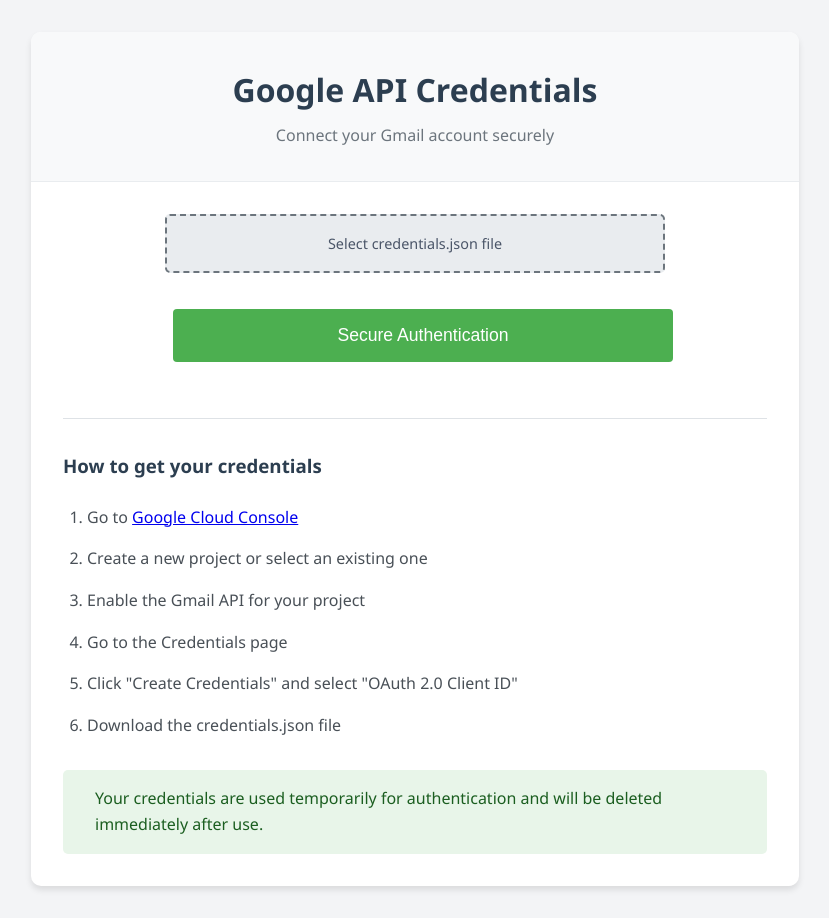
After one commit to amiralisahraei/django-llm-mail, a Django app: page /upload-credentials/ in a window 1280 px wide. The commit adds this page. Shown: the whole page, without its empty margins (225-1054 px from the left). Run offline with Django 5.2, Linux system fonts and the light colour scheme; the visitor is signed in with stand-in values (Sample User, id 1).

Commit message:
Add OAuth 2.0 authorization process for each user

```diff
--- a/globalstaticfiles/myglobal.css
+++ b/globalstaticfiles/myglobal.css
@@ -421,3 +421,112 @@ body {
   margin-top: 0.5rem;
   display: block;
 }
+
+.upload-container {
+  max-width: 800px;
+  margin: 2rem auto;
+  padding: 0 1rem;
+}
+
+.upload-card {
+  background: white;
+  border-radius: 10px;
+  box-shadow: 0 4px 6px rgba(0, 0, 0, 0.1);
+  overflow: hidden;
+}
+
+.card-header {
+  background: #f8f9fa;
+  padding: 2rem;
+  text-align: center;
+  border-bottom: 1px solid #e9ecef;
+}
+
+.card-header h2 {
+  color: #2c3e50;
+  margin: 0;
+  font-size: 2rem;
+}
+
+.subtitle {
+  color: #6c757d;
+  margin-top: 0.5rem;
+}
+
+.card-body {
+  padding: 2rem;
+}
+
+.credentials-form {
+  max-width: 500px;
+  margin: 0 auto 2rem;
+}
+
+.file-upload-label {
+  display: block;
+  padding: 1rem;
+  background: #e9ecef;
+  border: 2px dashed #6c757d;
+  border-radius: 5px;
+  text-align: center;
+  cursor: pointer;
+  transition: all 0.3s ease;
+}
+
+.file-upload-label:hover {
+  background: #dee2e6;
+  border-color: #0d6efd;
+}
+
+.file-input {
+  display: none;
+}
+
+.file-name {
+  margin-top: 0.5rem;
+  text-align: center;
+  color: #495057;
+}
+
+.btn-large {
+  width: 100%;
+  padding: 1rem;
+  margin-top: 1rem;
+  font-size: 1.1rem;
+}
+
+.help-section {
+  margin-top: 3rem;
+  padding-top: 2rem;
+  border-top: 1px solid #dee2e6;
+}
+
+.setup-steps {
+  padding-left: 1.5rem;
+  margin: 1.5rem 0;
+}
+
+.setup-steps li {
+  margin-bottom: 1rem;
+  color: #495057;
+}
+
+.security-note {
+  display: flex;
+  align-items: center;
+  gap: 1rem;
+  padding: 1rem;
+  background: #e8f5e9;
+  border-radius: 5px;
+  margin-top: 2rem;
+}
+
+.security-note i {
+  color: #2e7d32;
+  font-size: 1.5rem;
+}
+
+.security-note p {
+  margin: 0;
+  color: #1b5e20;
+}
--- /dev/null
+++ b/gmail_categorization_app/templates/upload_credentials.html
@@ -0,0 +1,57 @@
+{% extends "base.html" %}
+
+{% block content %}
+<div class="upload-container">
+    <div class="upload-card">
+        <div class="card-header">
+            <h2><i class="fas fa-key"></i> Google API Credentials</h2>
+            <p class="subtitle">Connect your Gmail account securely</p>
+        </div>
+
+        <div class="card-body">
+            <form method="post" enctype="multipart/form-data" class="credentials-form" action="{% url 'upload_credentials' %}">
+                {% csrf_token %}
+                <div class="form-group">
+                    <label for="credentials" class="file-upload-label">
+                        <i class="fas fa-file-upload"></i>
+                        <span>Select credentials.json file</span>
+                    </label>
+                    <input type="file"
+                           name="credentials"
+                           id="credentials"
+                           accept=".json"
+                           required
+                           class="file-input"
+                           onchange="updateFileName(this)">
+                    <div id="file-name" class="file-name"></div>
+                </div>
+                <button type="submit" class="btn btn-primary btn-large">
+                    <i class="fas fa-lock"></i> Secure Authentication
+                </button>
+            </form>
+
+            <div class="help-section">
+                <h3>How to get your credentials</h3>
+                <ol class="setup-steps">
+                    <li>Go to <a href="https://console.cloud.google.com" target="_blank" rel="noopener">Google Cloud Console</a></li>
+                    <li>Create a new project or select an existing one</li>
+                    <li>Enable the Gmail API for your project</li>
+                    <li>Go to the Credentials page</li>
+                    <li>Click "Create Credentials" and select "OAuth 2.0 Client ID"</li>
+                    <li>Download the credentials.json file</li>
+                </ol>
+                <div class="security-note">
+                    <i class="fas fa-shield-alt"></i>
+                    <p>Your credentials are used temporarily for authentication and will be deleted immediately after use.</p>
+                </div>
+            </div>
+        </div>
+    </div>
+</div>
+<script>
+function updateFileName(input) {
+    const fileName = input.files[0]?.name || '';
+    document.getElementById('file-name').textContent = fileName;
+}
+</script>
+{% endblock %}
--- a/gmail_categorization_app/urls.py
+++ b/gmail_categorization_app/urls.py
@@ -1,5 +1,8 @@
 from django.urls import path
-from .views import main, signup, gmail_categorization, dashboard, login_view
+from .views import (
+    main, signup, gmail_categorization,
+    dashboard, login_view, gmail_auth, gmail_callback, upload_credentials
+)
 from django.contrib.auth import views as auth_views
 
 urlpatterns = [
@@ -9,4 +12,8 @@ urlpatterns = [
     path('logout/', auth_views.LogoutView.as_view(next_page='login'), name='logout'),
     path('profile/', dashboard, name='user_profile'),
     path('gmail_categorization/', gmail_categorization, name='gmail_categorization'),
+    path('gmail/auth/', gmail_auth, name='gmail_auth'),
+    path('gmail/callback/', gmail_callback, name='gmail_callback'),
+    path('upload-credentials/', upload_credentials, name='upload_credentials'),
+
 ]
--- a/gmail_categorization_app/views.py
+++ b/gmail_categorization_app/views.py
@@ -1,16 +1,27 @@
+import os
+import pickle
+import tempfile
 from django.shortcuts import render, redirect
-from django.http import HttpResponse
 from django.contrib import messages
 from django.contrib.auth.decorators import login_required
 from django.contrib.auth import authenticate, login, get_user_model
 from django.contrib.auth.forms import AuthenticationForm
+from google_auth_oauthlib.flow import Flow
+from django.urls import reverse
 from .forms import CustomUserCreationForm
-from .models import EmailMessage
+from .models import EmailMessage, UserGoogleAuth
+from django.utils import timezone
+from google.auth.transport.requests import Request
+import logging
 from gmail_categorization_app.categorization.app import main as categorize_main
+
+logger = logging.getLogger(__name__)
+
 
 def main(request):
     """Render the main page."""
     return render(request, 'main.html')
+
 
 def login_view(request):
     """Handle user login with specific error messages."""
@@ -21,7 +32,6 @@ def login_view(request):
         username = request.POST.get('username', '').strip()
         password = request.POST.get('password', '').strip()
 
-        # Field validation - check empty fields first
         if not username or not password:
             if not username and not password:
                 messages.error(request, 'Please enter both username and password.')
@@ -29,26 +39,20 @@ def login_view(request):
                 messages.error(request, 'Please enter your username.')
             else:
                 messages.error(request, 'Please enter your password.')
-
         else:
-            # Authenticate user only if both fields are provided
             user = authenticate(request, username=username, password=password)
-            if user is not None:
+            if user:
                 login(request, user)
                 return redirect('user_profile')
             else:
-                # Check if user exists
-                User = get_user_model()
-                user_exists = User.objects.filter(username=username).exists()
+                user_exists = get_user_model().objects.filter(username=username).exists()
                 if user_exists:
                     messages.error(request, 'Incorrect password. Please try again.')
                 else:
                     messages.error(request, 'Username not found. Please check your username or sign up.')
 
-    return render(request, 'registration/login.html', {
-        'form': form,
-        'username': username,
-    })
+    return render(request, 'registration/login.html', {'form': form, 'username': username})
+
 
 def signup(request):
     """Handle user sign-up with email field."""
@@ -62,16 +66,152 @@ def signup(request):
         form = CustomUserCreationForm()
     return render(request, 'registration/signup.html', {'form': form})
 
+
 @login_required(login_url='login')
 def dashboard(request):
-    """Render the merged dashboard with user profile info and email list."""
-    user_email = request.user.email
-    emails = EmailMessage.objects.filter(user_email=user_email).order_by('-received_at')
-    return render(request, 'user_profile.html', {'user': request.user, 'emails': emails})
+    """Render the dashboard with user profile info and email list."""
+    emails = EmailMessage.objects.filter(user_email=request.user.email).order_by('received_at')
+    user_has_gmail_auth = UserGoogleAuth.objects.filter(user=request.user).exists()
+    context = {
+        'user': request.user,
+        'emails': emails,
+        'user_has_gmail_auth': user_has_gmail_auth
+    }
+    return render(request, 'user_profile.html', context)
+
 
 @login_required(login_url='login')
 def gmail_categorization(request):
     """Render the Gmail categorization page and redirect to dashboard."""
-    user_email = request.user.email
-    categorize_main(user_email)
+    try:
+        if not UserGoogleAuth.objects.filter(user=request.user).exists():
+            messages.error(request, 'Please authenticate with Gmail first')
+            return redirect('upload_credentials')
+
+        categorize_main(request.user)
+        messages.success(request, 'Emails synchronized successfully')
+    except Exception as e:
+        messages.error(request, f'Error synchronizing emails: {str(e)}')
+        logger.error(f'Gmail categorization error for user {request.user}: {str(e)}')
     return redirect('user_profile')
+
+
+@login_required
+def upload_credentials(request):
+    """Handle temporary upload of credentials.json file."""
+    if request.method == 'POST':
+        credentials_file = request.FILES.get('credentials')
+        if not credentials_file:
+            messages.error(request, 'Please select a credentials file')
+            return redirect('user_profile')
+
+        if not credentials_file.name.endswith('.json'):
+            messages.error(request, 'Please upload a valid credentials.json file')
+            return redirect('user_profile')
+
+        try:
+            with tempfile.NamedTemporaryFile(delete=False) as temp_file:
+                for chunk in credentials_file.chunks():
+                    temp_file.write(chunk)
+
+            request.session['temp_credentials_path'] = temp_file.name
+            return redirect('gmail_auth')
+        except Exception as e:
+            messages.error(request, f'Error processing credentials file: {str(e)}')
+            return redirect('user_profile')
+
+    return render(request, 'upload_credentials.html')
+
+
+@login_required
+def gmail_auth(request):
+    """Handle Gmail authentication for each user."""
+    try:
+        temp_credentials_path = request.session.get('temp_credentials_path')
+        if not temp_credentials_path:
+            messages.error(request, 'Please upload your credentials.json file first')
+            return redirect('upload_credentials')
+
+        user_auth = UserGoogleAuth.objects.filter(user=request.user).first()
+        if user_auth:
+            try:
+                credentials = pickle.loads(user_auth.token)
+                if credentials.expired and credentials.refresh_token:
+                    credentials.refresh(Request())
+                    user_auth.token = pickle.dumps(credentials)
+                    user_auth.save()
+                elif not credentials.expired:
+                    messages.success(request, 'Already authenticated with Gmail')
+                return redirect('user_profile')
+            except Exception:
+                user_auth.delete()
+
+        flow = Flow.from_client_secrets_file(
+            temp_credentials_path,
+            scopes=['https://www.googleapis.com/auth/gmail.readonly',
+                    'https://www.googleapis.com/auth/gmail.modify'],
+            redirect_uri=request.build_absolute_uri(reverse('gmail_callback'))
+        )
+        authorization_url, state = flow.authorization_url(
+            access_type='offline',
+            include_granted_scopes='true',
+            prompt='consent'
+        )
+        request.session['gmail_auth_state'] = state
+        return redirect(authorization_url)
+    except Exception as e:
+        _cleanup_temp_file(request)
+        messages.error(request, f'Gmail authentication failed: {str(e)}')
+        logger.error(f'Gmail auth error for user {request.user}: {str(e)}')
+        return redirect('user_profile')
+
+
+@login_required
+def gmail_callback(request):
+    """Handle the OAuth2 callback from Google."""
+    try:
+        temp_credentials_path = request.session.get('temp_credentials_path')
+        if not temp_credentials_path:
+            raise ValueError('Credentials file not found. Please upload again.')
+
+        stored_state = request.session.pop('gmail_auth_state', None)
+        if stored_state != request.GET.get('state'):
+            raise ValueError('Invalid state parameter')
+
+        if 'error' in request.GET:
+            raise ValueError(f'Authorization failed: {request.GET.get("error")}')
+
+        flow = Flow.from_client_secrets_file(
+            temp_credentials_path,
+            scopes=['https://www.googleapis.com/auth/gmail.readonly',
+                    'https://www.googleapis.com/auth/gmail.modify'],
+            state=stored_state,
+            redirect_uri=request.build_absolute_uri(reverse('gmail_callback'))
+        )
+        flow.fetch_token(authorization_response=request.build_absolute_uri())
+        credentials = flow.credentials
+
+        if not credentials or not credentials.valid:
+            raise ValueError('Failed to obtain valid credentials')
+
+        UserGoogleAuth.objects.update_or_create(
+            user=request.user,
+            defaults={
+                'token': pickle.dumps(credentials),
+                'updated_at': timezone.now()
+            }
+        )
+        _cleanup_temp_file(request)
+        messages.success(request, 'Successfully authenticated with Gmail')
+    except Exception as e:
+        _cleanup_temp_file(request)
+        messages.error(request, f'Authentication failed: {str(e)}')
+        logger.error(f'Gmail callback error for user {request.user}: {str(e)}')
+    return redirect('user_profile')
+
+
+def _cleanup_temp_file(request):
+    """Helper function to clean up temporary credentials file."""
+    temp_credentials_path = request.session.pop('temp_credentials_path', None)
+    if temp_credentials_path and os.path.exists(temp_credentials_path):
+        os.unlink(temp_credentials_path)
```
Also changed, not shown: gmail_categorization_app/admin.py (+7 -0 lines), gmail_categorization_app/categorization/app.py (+12 -15 lines), gmail_categorization_app/categorization/gmail/authenticate_gmail.py (+26 -35 lines), gmail_categorization_app/models.py (+12 -0 lines), gmail_categorization_app/templates/user_profile.html (+19 -9 lines), 1 other file.
